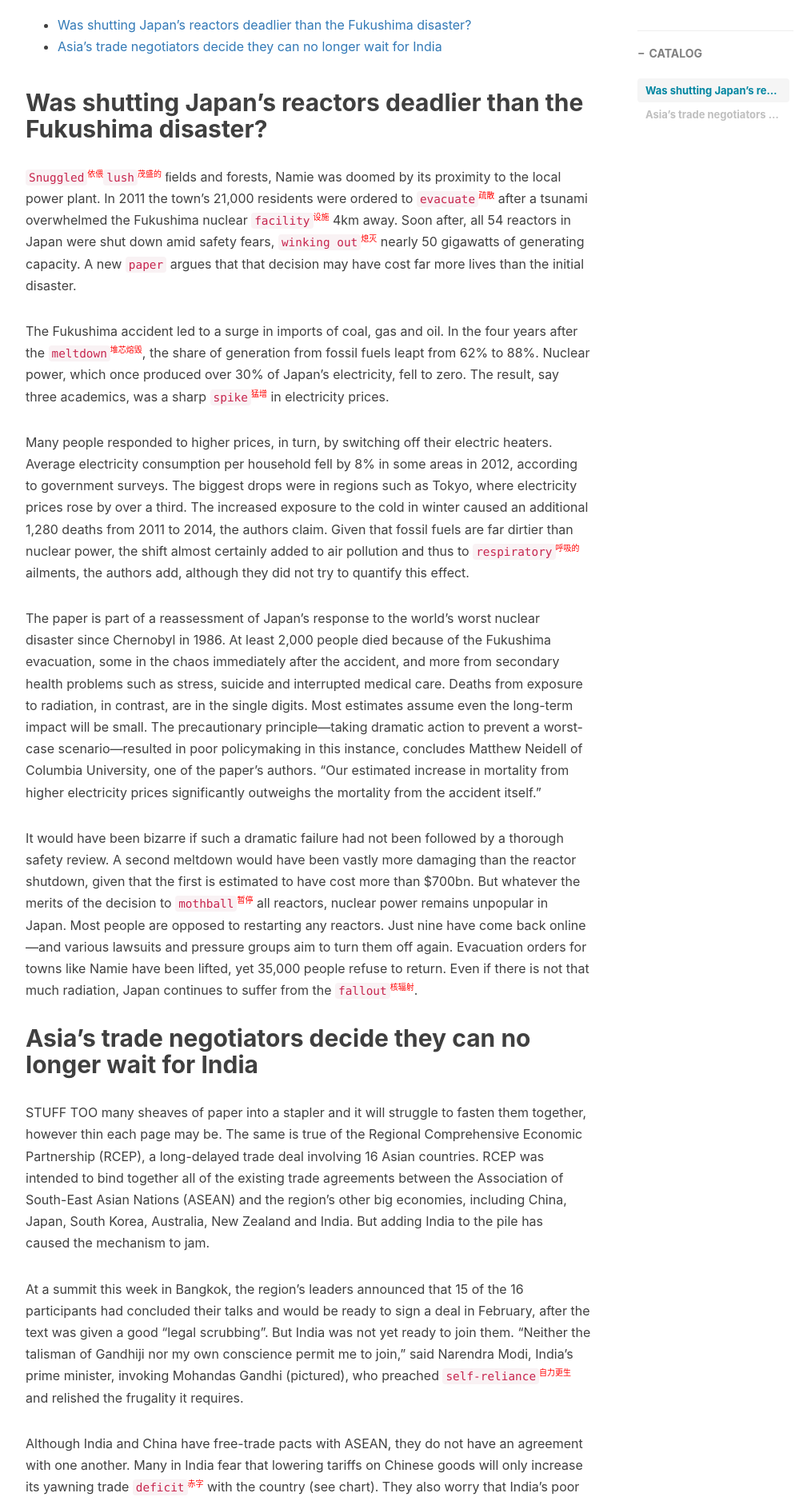
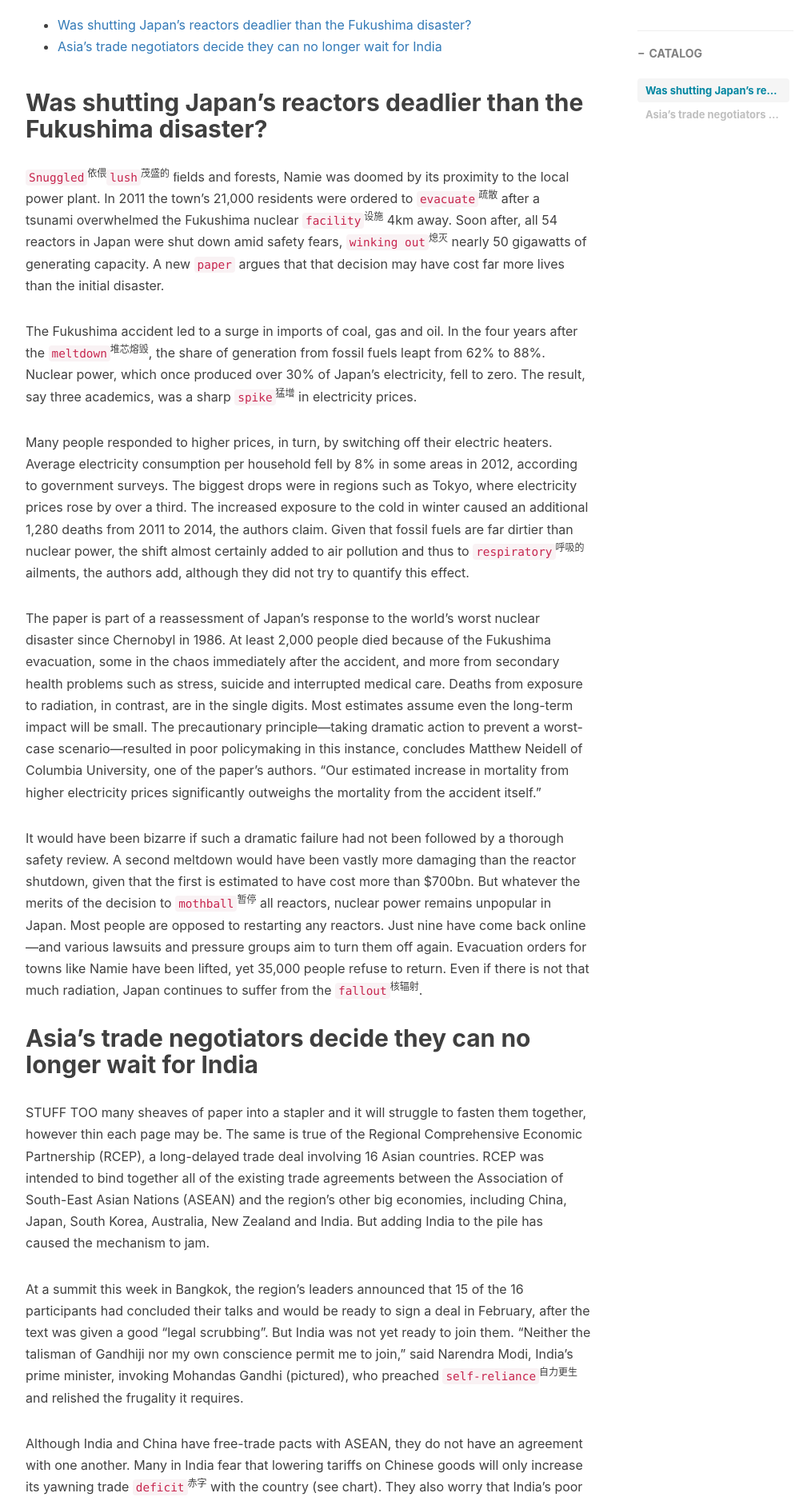
Before and after one commit to JingZHOUjinga/JingZhouJinga.github.io, a Jekyll site: the page built from _posts/2019-11-10-TheEconomist.md, in a window 1280 px wide. Shown: the part 525-2402 px from the top of the page at 80% size, without its empty margins (233-1237 px from the left). Built offline with Jekyll 4.4.1, drawn with Linux system fonts in a browser that asks for light colours; nearby versions of some CDN libraries; comment, search, counter and statistics services are not loaded.

Commit message:
Add files via upload

```diff
--- a/_posts/2019-11-10-TheEconomist.md
+++ b/_posts/2019-11-10-TheEconomist.md
@@ -13,40 +13,40 @@
 * [Asia’s trade negotiators decide they can no longer wait for India](#2)
 
 <h2 id="1">Was shutting Japan’s reactors deadlier than the Fukushima disaster?</h2>
-[`Snuggled`](   "If you snuggle somewhere, you settle yourself into a warm, comfortable position, especially by moving closer to another person.")<sup><font color=red size=1>依偎</font></sup>[`lush`](  "Lush fields or gardens have a lot of very healthy grass or plants.")<sup><font color=red size=1>茂盛的</font></sup> ﬁelds and forests, Namie was doomed by its proximity to the local
+[`Snuggled`](   "If you snuggle somewhere, you settle yourself into a warm, comfortable position, especially by moving closer to another person.")<sup>依偎</sup>[`lush`](  "Lush fields or gardens have a lot of very healthy grass or plants.")<sup>茂盛的</sup> ﬁelds and forests, Namie was doomed by its proximity to the local
 power plant. In 2011 the town’s 21,000 residents were ordered to
-[`evacuate`](   "To evacuate someone means to send them to a place of safety, away from a dangerous building, town, or area. 疏散; 使…撤离")<sup><font color=red size=1>疏散</font></sup> after a tsunami overwhelmed the Fukushima nuclear [`facility`]( "Facilities are buildings, pieces of equipment, or services that are provided for a particular purpose. 设施")<sup><font color=red size=1>设施</font></sup> 4km
+[`evacuate`](   "To evacuate someone means to send them to a place of safety, away from a dangerous building, town, or area. 疏散; 使…撤离")<sup>疏散</sup> after a tsunami overwhelmed the Fukushima nuclear [`facility`]( "Facilities are buildings, pieces of equipment, or services that are provided for a particular purpose. 设施")<sup>设施</sup> 4km
 away. Soon after, all 54 reactors in Japan were shut down amid safety
-fears, [`winking out`]( "终结；熄灭；电力瞬间中断")<sup><font color=red size=1>熄灭</font></sup> nearly 50 gigawatts of generating capacity. A new [`paper`](http://ftp.iza.org/dp12687.pdf   "Matthew Neidell, Shinsuke Uchida and Marcella Veronesi, Be Cautious  with the Precautionary Principle: Evidence from Fukushima Daiichi  Nuclear Accident") argues that that decision may have cost far more lives than the initial disaster.
+fears, [`winking out`]( "终结；熄灭；电力瞬间中断")<sup>熄灭</sup> nearly 50 gigawatts of generating capacity. A new [`paper`](http://ftp.iza.org/dp12687.pdf   "Matthew Neidell, Shinsuke Uchida and Marcella Veronesi, Be Cautious  with the Precautionary Principle: Evidence from Fukushima Daiichi  Nuclear Accident") argues that that decision may have cost far more lives than the initial disaster.
 
 The Fukushima accident led
 to a surge in imports of coal, gas and oil. In the four years after the
-[`meltdown`](   "If there is meltdown in a nuclear reactor, the fuel rods start melting because of a failure in the system, and radiation starts to escape. (核反应堆的) 堆芯熔毁")<sup><font color=red size=1>堆芯熔毁</font></sup>, the share of generation from fossil fuels leapt from 62% to
+[`meltdown`](   "If there is meltdown in a nuclear reactor, the fuel rods start melting because of a failure in the system, and radiation starts to escape. (核反应堆的) 堆芯熔毁")<sup>堆芯熔毁</sup>, the share of generation from fossil fuels leapt from 62% to
 88%. Nuclear power, which once produced over 30% of Japan’s electricity,
-fell to zero. The result, say three academics, was a sharp [`spike`](   "a sudden large increase in sth 猛增；急升")<sup><font color=red size=1>猛增</font></sup> in electricity prices.
+fell to zero. The result, say three academics, was a sharp [`spike`](   "a sudden large increase in sth 猛增；急升")<sup>猛增</sup> in electricity prices.
 
-Many people responded to higher prices, in turn, by switching off  their electric heaters. Average electricity consumption per household  fell by 8% in some areas in 2012, according to government surveys. The  biggest drops were in regions such as Tokyo, where electricity prices  rose by over a third. The increased exposure to the cold in winter  caused an additional 1,280 deaths from 2011 to 2014, the authors claim.  Given that fossil fuels are far dirtier than nuclear power, the shift  almost certainly added to air pollution and thus to [`respiratory`](   "Respiratory means relating to breathing. 呼吸的")<sup><font color=red size=1>呼吸的</font></sup>  ailments, the authors add, although they did not try to quantify this  effect.
+Many people responded to higher prices, in turn, by switching off  their electric heaters. Average electricity consumption per household  fell by 8% in some areas in 2012, according to government surveys. The  biggest drops were in regions such as Tokyo, where electricity prices  rose by over a third. The increased exposure to the cold in winter  caused an additional 1,280 deaths from 2011 to 2014, the authors claim.  Given that fossil fuels are far dirtier than nuclear power, the shift  almost certainly added to air pollution and thus to [`respiratory`](   "Respiratory means relating to breathing. 呼吸的")<sup>呼吸的</sup>  ailments, the authors add, although they did not try to quantify this  effect.
 
 The paper is part of a reassessment of Japan’s response to the  world’s worst nuclear disaster since Chernobyl in 1986. At least 2,000  people died because of the Fukushima evacuation, some in the chaos  immediately after the accident, and more from secondary health problems  such as stress, suicide and interrupted medical care. Deaths from  exposure to radiation, in contrast, are in the single digits. Most  estimates assume even the long-term impact will be small. The  precautionary principle—taking dramatic action to prevent a worst-case  scenario—resulted in poor policymaking in this instance, concludes  Matthew Neidell of Columbia University, one of the paper’s authors. “Our  estimated increase in mortality from higher electricity prices  significantly outweighs the mortality from the accident itself.”
 
-It would have been bizarre if such a dramatic failure had not been  followed by a thorough safety review. A second meltdown would have been  vastly more damaging than the reactor shutdown, given that the first is  estimated to have cost more than $700bn. But whatever the merits of the  decision to [`mothball`](    "If someone in authority mothballs a plan, factory, or piece of equipment, they decide to stop developing or using it, perhaps temporarily. 把...束之高阁; 暂停")<sup><font color=red size=1>暂停</font></sup> all reactors, nuclear power remains unpopular in  Japan. Most people are opposed to restarting any reactors. Just nine  have come back online—and various lawsuits and pressure groups aim to  turn them off again. Evacuation orders for towns like Namie have been  lifted, yet 35,000 people refuse to return. Even if there is not that  much radiation, Japan continues to suffer from the [`fallout`](   "Fallout is the radiation that affects a particular place or area after a nuclear explosion has taken place. 核辐射")<sup><font color=red size=1>核辐射</font></sup>.
+It would have been bizarre if such a dramatic failure had not been  followed by a thorough safety review. A second meltdown would have been  vastly more damaging than the reactor shutdown, given that the first is  estimated to have cost more than $700bn. But whatever the merits of the  decision to [`mothball`](    "If someone in authority mothballs a plan, factory, or piece of equipment, they decide to stop developing or using it, perhaps temporarily. 把...束之高阁; 暂停")<sup>暂停</sup> all reactors, nuclear power remains unpopular in  Japan. Most people are opposed to restarting any reactors. Just nine  have come back online—and various lawsuits and pressure groups aim to  turn them off again. Evacuation orders for towns like Namie have been  lifted, yet 35,000 people refuse to return. Even if there is not that  much radiation, Japan continues to suffer from the [`fallout`](   "Fallout is the radiation that affects a particular place or area after a nuclear explosion has taken place. 核辐射")<sup>核辐射</sup>.
 
 
 
 <h2 id="2">Asia’s trade negotiators decide they can no longer wait for India</h2>
 STUFF TOO many sheaves of paper into a stapler and it will struggle to fasten them together, however thin each page may be. The same is true of the Regional Comprehensive Economic Partnership (RCEP), a long-delayed trade deal involving 16 Asian countries. RCEP was intended to bind together all of the existing trade agreements between the Association of South-East Asian Nations (ASEAN) and the region’s other big economies, including China, Japan, South Korea, Australia, New Zealand and India. But adding India to the pile has caused the mechanism to jam.
 
-At a summit this week in Bangkok, the region’s leaders announced that 15 of the 16 participants had concluded their talks and would be ready to sign a deal in February, after the text was given a good “legal scrubbing”. But India was not yet ready to join them. “Neither the talisman of Gandhiji nor my own conscience permit me to join,” said Narendra Modi, India’s prime minister, invoking Mohandas Gandhi (pictured), who preached [`self-reliance`](  "Self-reliance is the ability to do things and make decisions by yourself, without needing other people to help you. 自立")<sup><font color=red size=1>自力更生</font></sup> and relished the frugality it requires.
+At a summit this week in Bangkok, the region’s leaders announced that 15 of the 16 participants had concluded their talks and would be ready to sign a deal in February, after the text was given a good “legal scrubbing”. But India was not yet ready to join them. “Neither the talisman of Gandhiji nor my own conscience permit me to join,” said Narendra Modi, India’s prime minister, invoking Mohandas Gandhi (pictured), who preached [`self-reliance`](  "Self-reliance is the ability to do things and make decisions by yourself, without needing other people to help you. 自立")<sup>自力更生</sup> and relished the frugality it requires.
 
-Although India and China have free-trade pacts with ASEAN, they do not have an agreement with one another. Many in India fear that lowering tariffs on Chinese goods will only increase its yawning trade [`deficit`](  "A deficit is the amount by which something is less than what is required or expected, especially the amount by which the total money received is less than the total money spent. 亏损; 赤字")<sup><font color=red size=1>赤字</font></sup> with the country (see chart). They also worry that India’s poor farmers will be flooded out of the market by Australian grains and milk from New Zealand.
+Although India and China have free-trade pacts with ASEAN, they do not have an agreement with one another. Many in India fear that lowering tariffs on Chinese goods will only increase its yawning trade [`deficit`](  "A deficit is the amount by which something is less than what is required or expected, especially the amount by which the total money received is less than the total money spent. 亏损; 赤字")<sup>赤字</sup> with the country (see chart). They also worry that India’s poor farmers will be flooded out of the market by Australian grains and milk from New Zealand.
 
-These concerns seem [`overblown`](  "Something that is overblown makes something seem larger, more important, or more significant than it really is. 夸张的")<sup><font color=red size=1>夸张的</font></sup>. The agreement (which has not yet been published) is unlikely to have liberalised agriculture much, if at all. And it reportedly allows its poorer members to proceed cautiously and gradually in lowering tariffs on manufactured goods. Indian and Chinese officials had been discussing adjustment periods of up to 25 years for some items. To assuage Indian concerns, its negotiating partners were also apparently willing to let it impose some sort of “safeguard” tariffs if imports surged too sharply.
+These concerns seem [`overblown`](  "Something that is overblown makes something seem larger, more important, or more significant than it really is. 夸张的")<sup>夸张的</sup>. The agreement (which has not yet been published) is unlikely to have liberalised agriculture much, if at all. And it reportedly allows its poorer members to proceed cautiously and gradually in lowering tariffs on manufactured goods. Indian and Chinese officials had been discussing adjustment periods of up to 25 years for some items. To assuage Indian concerns, its negotiating partners were also apparently willing to let it impose some sort of “safeguard” tariffs if imports surged too sharply.
 
-None of that was enough to overcome [`vitriolic`](  "If you describe someone's language or behaviour as vitriolic, you disapprove of it because it is full of bitterness and hate, and so causes a lot of distress and pain. (言行)尖酸刻薄的")<sup><font color=red size=1>刻薄的</font></sup> domestic opposition to the deal. Trade negotiations tend to click only when the fear of foreign competition is offset by the [`temptations`](  "If you feel you want to do something or have something, even though you know you really should avoid it, you can refer to this feeling as temptation. You can also refer to the thing you want to do or have as a temptation. 诱惑")<sup><font color=red size=1>诱惑</font></sup> of foreign markets. For India, however, the temptations and fears are wildly mismatched. It is eager to open up new markets for its competitive IT firms. But services such as IT tend to be neglected by traditional trade deals. Only ambitious, forward-looking agreements venture deeply into these areas, and those deals usually [`entail`]( "If one thing entails another, it involves it or causes it. 牵连; 导致")<sup><font color=red size=1>导致</font></sup> a degree of openness to foreign manufacturers that would terrify India’s industrialists. Thus India typically falls between two stools, approaching trade in industrial and agricultural goods like a poor country and trade in services like a rich one.
+None of that was enough to overcome [`vitriolic`](  "If you describe someone's language or behaviour as vitriolic, you disapprove of it because it is full of bitterness and hate, and so causes a lot of distress and pain. (言行)尖酸刻薄的")<sup>刻薄的</sup> domestic opposition to the deal. Trade negotiations tend to click only when the fear of foreign competition is offset by the [`temptations`](  "If you feel you want to do something or have something, even though you know you really should avoid it, you can refer to this feeling as temptation. You can also refer to the thing you want to do or have as a temptation. 诱惑")<sup>诱惑</sup> of foreign markets. For India, however, the temptations and fears are wildly mismatched. It is eager to open up new markets for its competitive IT firms. But services such as IT tend to be neglected by traditional trade deals. Only ambitious, forward-looking agreements venture deeply into these areas, and those deals usually [`entail`]( "If one thing entails another, it involves it or causes it. 牵连; 导致")<sup>导致</sup> a degree of openness to foreign manufacturers that would terrify India’s industrialists. Thus India typically falls between two stools, approaching trade in industrial and agricultural goods like a poor country and trade in services like a rich one.
 
-Even without India, RCEP encompasses almost 30% of the world economy and the same proportion of its population. Its members also span every level of development. The income per person of its most prosperous member (Singapore) is 50 times higher than its poorest (Myanmar). As well as the traditional focus on cutting tariffs on goods, it includes some helpful provisions on investment and [`embryonic`]( "An embryonic process, idea, organization, or organism is one at a very early stage in its development. 萌芽阶段的; 非常初期的")<sup><font color=red size=1>萌芽阶段的</font></sup> rules on intellectual property.
+Even without India, RCEP encompasses almost 30% of the world economy and the same proportion of its population. Its members also span every level of development. The income per person of its most prosperous member (Singapore) is 50 times higher than its poorest (Myanmar). As well as the traditional focus on cutting tariffs on goods, it includes some helpful provisions on investment and [`embryonic`]( "An embryonic process, idea, organization, or organism is one at a very early stage in its development. 萌芽阶段的; 非常初期的")<sup>萌芽阶段的</sup> rules on intellectual property.
 
-The agreement will also bring some logistical benefits. The rules for deciding the country of origin of manufactured goods (which typically include components made in many different places) differ from one ASEAN agreement to the next. The new partnership will help unify those rules. Imagine a firm that makes furniture in South-East Asia, says Deborah Elms of the Asian Trade Centre, an advisory firm in Singapore. As things stand, it might have to assemble tables one way to qualify for [`preferential`](  "If you get preferential treatment, you are treated better than other people and therefore have an advantage over them. 优等的")<sup><font color=red size=1>优先的</font></sup> access to the Chinese market and another way to qualify for low tariffs in Japan. Under RCEP it only has to conform to one set of rules for access to all 15 markets.
+The agreement will also bring some logistical benefits. The rules for deciding the country of origin of manufactured goods (which typically include components made in many different places) differ from one ASEAN agreement to the next. The new partnership will help unify those rules. Imagine a firm that makes furniture in South-East Asia, says Deborah Elms of the Asian Trade Centre, an advisory firm in Singapore. As things stand, it might have to assemble tables one way to qualify for [`preferential`](  "If you get preferential treatment, you are treated better than other people and therefore have an advantage over them. 优等的")<sup>优先的</sup> access to the Chinese market and another way to qualify for low tariffs in Japan. Under RCEP it only has to conform to one set of rules for access to all 15 markets.
 
 To maintain its geographical reach, the agreement has sacrificed some depth and breadth. On services, the members’ commitments apparently vary a lot, with some countries adopting a “negative list” (ie, anything not listed is open to trade) and others a “positive” one (anything not listed is closed). The text is also likely to include many noncommittal phrases: “members shall endeavour to”, rather than “members shall”. In these sorts of agreements, do and do not are not the only options. There is plenty of try.
 
```
